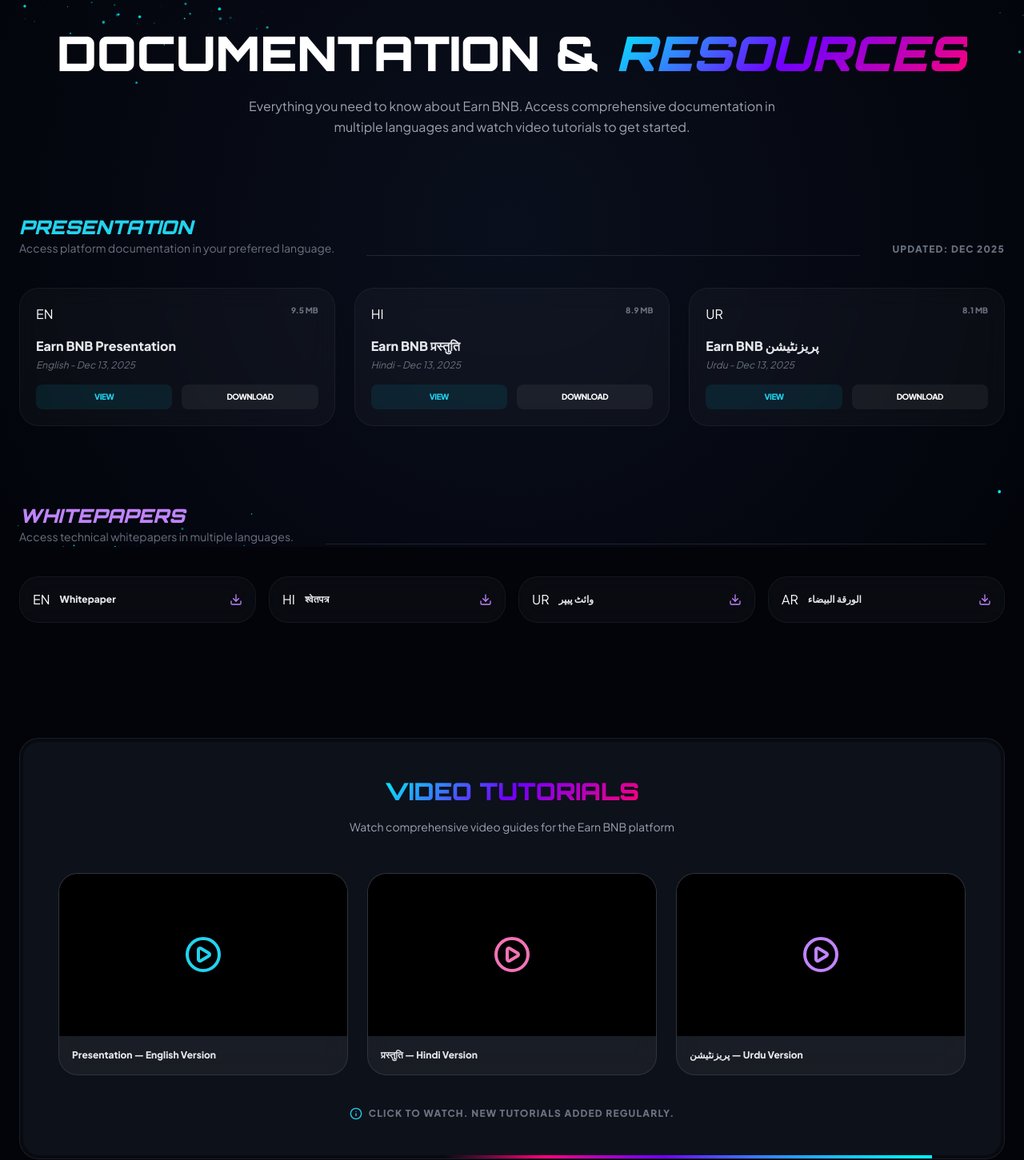
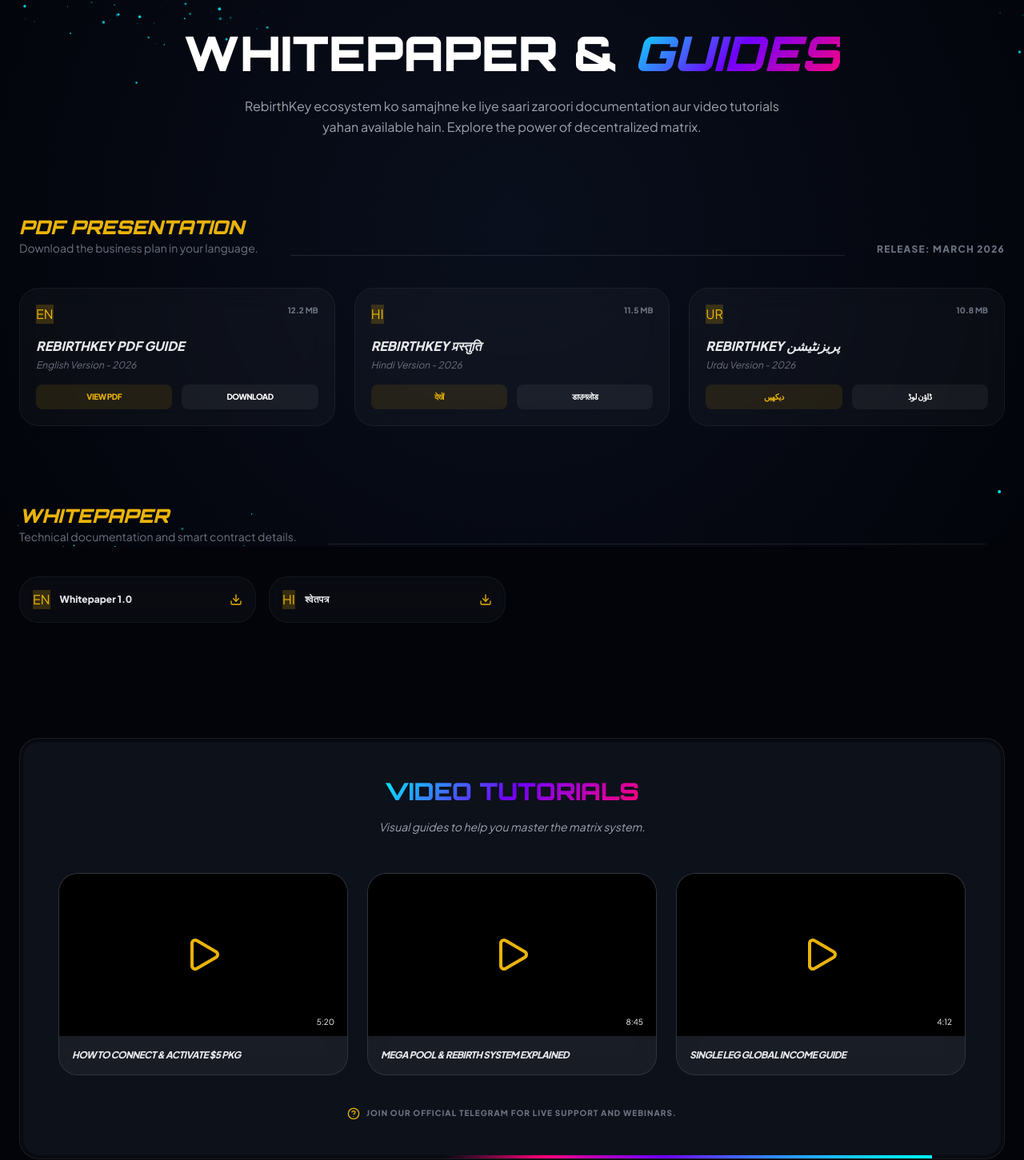
Before and after one commit to lumicsoft/rebirthkey, a plain HTML site: page docs.html in a window 1280 px wide. Shown: the part 116-1567 px from the top of the page at 80% size. Drawn offline with nearby package versions, Linux system fonts and the light colour scheme.

Commit message:
Update docs.html

```diff
--- a/docs.html
+++ b/docs.html
@@ -3,7 +3,7 @@
 <head>
     <meta charset="UTF-8">
     <meta name="viewport" content="width=device-width, initial-scale=1.0, maximum-scale=1.0, user-scalable=no">
-    <title>Docs | Earn BNB - Resources</title>
+    <title>Docs | RebirthKey - Resources</title>
     <script src="https://cdn.tailwindcss.com"></script>
     <link href="https://fonts.googleapis.com/css2?family=Plus+Jakarta+Sans:wght@300;400;600;800&family=Orbitron:wght@500;700;900&display=swap" rel="stylesheet">
     <script src="https://unpkg.com/lucide@latest"></script>
@@ -17,57 +17,59 @@
     <div id="header-placeholder"></div>
 
     <header class="max-w-7xl mx-auto px-6 pt-16 pb-12 text-center relative z-10">
-        <h1 class="text-4xl md:text-6xl font-black orbitron mb-6 uppercase">Documentation & <span class="text-gradient italic">Resources</span></h1>
+        <h1 class="text-4xl md:text-6xl font-black orbitron mb-6 uppercase">Whitepaper & <span class="text-gradient italic">Guides</span></h1>
         <p class="text-gray-400 text-base max-w-2xl mx-auto leading-relaxed">
-            Everything you need to know about Earn BNB. Access comprehensive documentation in multiple languages and watch video tutorials to get started.
+            RebirthKey ecosystem ko samajhne ke liye saari zaroori documentation aur video tutorials yahan available hain. Explore the power of decentralized matrix.
         </p>
     </header>
 
     <section class="max-w-7xl mx-auto px-6 py-12 relative z-10">
         <div class="flex flex-col md:flex-row md:items-end justify-between mb-10 gap-4">
             <div>
-                <h2 class="text-2xl font-black orbitron text-cyan-400 uppercase italic">Presentation</h2>
-                <p class="text-gray-500 text-sm">Access platform documentation in your preferred language.</p>
+                <h2 class="text-2xl font-black orbitron text-yellow-500 uppercase italic">PDF Presentation</h2>
+                <p class="text-gray-500 text-sm">Download the business plan in your language.</p>
             </div>
             <div class="h-[1px] flex-grow bg-white/10 mx-6 hidden md:block"></div>
-            <span class="text-xs font-bold text-gray-500 tracking-widest">UPDATED: DEC 2025</span>
+            <span class="text-xs font-bold text-gray-500 tracking-widest uppercase">Release: March 2026</span>
         </div>
 
         <div class="grid grid-cols-1 md:grid-cols-2 lg:grid-cols-3 gap-6">
-            <div class="glass p-5 doc-card border-white/5 flex flex-col justify-between">
+            <div class="glass p-5 doc-card border-white/5 flex flex-col justify-between hover:border-yellow-500/30 transition-all">
                 <div class="flex justify-between items-start mb-4">
-                    <div class="lang-tag">EN</div>
-                    <span class="text-[10px] text-gray-500 font-bold">9.5 MB</span>
+                    <div class="lang-tag bg-yellow-500/20 text-yellow-500">EN</div>
+                    <span class="text-[10px] text-gray-500 font-bold">12.2 MB</span>
                 </div>
-                <h4 class="font-bold text-gray-200 mb-1">Earn BNB Presentation</h4>
-                <p class="text-xs text-gray-500 mb-4 italic">English - Dec 13, 2025</p>
+                <h4 class="font-bold text-gray-200 mb-1 italic uppercase">RebirthKey PDF Guide</h4>
+                <p class="text-xs text-gray-500 mb-4 italic">English Version - 2026</p>
                 <div class="flex gap-3">
-                    <button class="flex-1 bg-cyan-500/10 hover:bg-cyan-500/20 text-cyan-400 text-[10px] font-black py-2 rounded-lg uppercase tracking-tighter">View</button>
-                    <button class="flex-1 bg-white/5 hover:bg-white/10 text-white text-[10px] font-black py-2 rounded-lg uppercase tracking-tighter">Download</button>
+                    <button class="flex-1 bg-yellow-500/10 hover:bg-yellow-500/20 text-yellow-500 text-[10px] font-black py-2 rounded-lg uppercase tracking-tighter">View PDF</button>
+                    <button class="flex-1 bg-white/5 hover:bg-white/10 text-white text-[10px] font-black py-2 rounded-lg uppercase tracking-tighter transition-all">Download</button>
                 </div>
             </div>
-            <div class="glass p-5 doc-card border-white/5 flex flex-col justify-between">
+
+            <div class="glass p-5 doc-card border-white/5 flex flex-col justify-between hover:border-yellow-500/30 transition-all">
                 <div class="flex justify-between items-start mb-4">
-                    <div class="lang-tag">HI</div>
-                    <span class="text-[10px] text-gray-500 font-bold">8.9 MB</span>
+                    <div class="lang-tag bg-yellow-500/20 text-yellow-500">HI</div>
+                    <span class="text-[10px] text-gray-500 font-bold">11.5 MB</span>
                 </div>
-                <h4 class="font-bold text-gray-200 mb-1">Earn BNB प्रस्तुति</h4>
-                <p class="text-xs text-gray-500 mb-4 italic">Hindi - Dec 13, 2025</p>
+                <h4 class="font-bold text-gray-200 mb-1 italic uppercase">RebirthKey प्रस्तुति</h4>
+                <p class="text-xs text-gray-500 mb-4 italic">Hindi Version - 2026</p>
                 <div class="flex gap-3">
-                    <button class="flex-1 bg-cyan-500/10 hover:bg-cyan-500/20 text-cyan-400 text-[10px] font-black py-2 rounded-lg uppercase tracking-tighter">View</button>
-                    <button class="flex-1 bg-white/5 hover:bg-white/10 text-white text-[10px] font-black py-2 rounded-lg uppercase tracking-tighter">Download</button>
+                    <button class="flex-1 bg-yellow-500/10 hover:bg-yellow-500/20 text-yellow-500 text-[10px] font-black py-2 rounded-lg uppercase tracking-tighter">देखें</button>
+                    <button class="flex-1 bg-white/5 hover:bg-white/10 text-white text-[10px] font-black py-2 rounded-lg uppercase tracking-tighter transition-all">डाउनलोड</button>
                 </div>
             </div>
-            <div class="glass p-5 doc-card border-white/5 flex flex-col justify-between">
+
+            <div class="glass p-5 doc-card border-white/5 flex flex-col justify-between hover:border-yellow-500/30 transition-all">
                 <div class="flex justify-between items-start mb-4">
-                    <div class="lang-tag">UR</div>
-                    <span class="text-[10px] text-gray-500 font-bold">8.1 MB</span>
+                    <div class="lang-tag bg-yellow-500/20 text-yellow-500">UR</div>
+                    <span class="text-[10px] text-gray-500 font-bold">10.8 MB</span>
                 </div>
-                <h4 class="font-bold text-gray-200 mb-1">Earn BNB پریزنٹیشن</h4>
-                <p class="text-xs text-gray-500 mb-4 italic">Urdu - Dec 13, 2025</p>
+                <h4 class="font-bold text-gray-200 mb-1 italic uppercase">RebirthKey پریزنٹیشن</h4>
+                <p class="text-xs text-gray-500 mb-4 italic">Urdu Version - 2026</p>
                 <div class="flex gap-3">
-                    <button class="flex-1 bg-cyan-500/10 hover:bg-cyan-500/20 text-cyan-400 text-[10px] font-black py-2 rounded-lg uppercase tracking-tighter">View</button>
-                    <button class="flex-1 bg-white/5 hover:bg-white/10 text-white text-[10px] font-black py-2 rounded-lg uppercase tracking-tighter">Download</button>
+                    <button class="flex-1 bg-yellow-500/10 hover:bg-yellow-500/20 text-yellow-500 text-[10px] font-black py-2 rounded-lg uppercase tracking-tighter">دیکھیں</button>
+                    <button class="flex-1 bg-white/5 hover:bg-white/10 text-white text-[10px] font-black py-2 rounded-lg uppercase tracking-tighter transition-all">ڈاؤن لوڈ</button>
                 </div>
             </div>
         </div>
@@ -76,28 +78,20 @@
     <section class="max-w-7xl mx-auto px-6 py-12 relative z-10">
         <div class="flex flex-col md:flex-row md:items-end justify-between mb-10 gap-4">
             <div>
-                <h2 class="text-2xl font-black orbitron text-purple-400 uppercase italic">Whitepapers</h2>
-                <p class="text-gray-500 text-sm">Access technical whitepapers in multiple languages.</p>
+                <h2 class="text-2xl font-black orbitron text-yellow-500 uppercase italic">Whitepaper</h2>
+                <p class="text-gray-500 text-sm">Technical documentation and smart contract details.</p>
             </div>
             <div class="h-[1px] flex-grow bg-white/10 mx-6 hidden md:block"></div>
         </div>
 
         <div class="grid grid-cols-1 md:grid-cols-2 lg:grid-cols-4 gap-4">
-            <div class="glass p-4 border-white/5 flex items-center justify-between">
-                <div class="flex items-center gap-3"><div class="lang-tag">EN</div><p class="text-xs font-bold text-gray-200">Whitepaper</p></div>
-                <button class="text-purple-400 hover:text-white transition-colors"><i data-lucide="download" class="w-4 h-4"></i></button>
+            <div class="glass p-4 border-white/5 flex items-center justify-between hover:border-yellow-500/20 transition-all">
+                <div class="flex items-center gap-3"><div class="lang-tag bg-yellow-500/20 text-yellow-500">EN</div><p class="text-xs font-bold text-gray-200">Whitepaper 1.0</p></div>
+                <button class="text-yellow-500 hover:text-white transition-colors"><i data-lucide="download" class="w-4 h-4"></i></button>
             </div>
-            <div class="glass p-4 border-white/5 flex items-center justify-between">
-                <div class="flex items-center gap-3"><div class="lang-tag">HI</div><p class="text-xs font-bold text-gray-200">श्वेतपत्र</p></div>
-                <button class="text-purple-400 hover:text-white transition-colors"><i data-lucide="download" class="w-4 h-4"></i></button>
-            </div>
-            <div class="glass p-4 border-white/5 flex items-center justify-between">
-                <div class="flex items-center gap-3"><div class="lang-tag">UR</div><p class="text-xs font-bold text-gray-200">وائٹ پیپر</p></div>
-                <button class="text-purple-400 hover:text-white transition-colors"><i data-lucide="download" class="w-4 h-4"></i></button>
-            </div>
-            <div class="glass p-4 border-white/5 flex items-center justify-between">
-                <div class="flex items-center gap-3"><div class="lang-tag">AR</div><p class="text-xs font-bold text-gray-200">الورقة البيضاء</p></div>
-                <button class="text-purple-400 hover:text-white transition-colors"><i data-lucide="download" class="w-4 h-4"></i></button>
+            <div class="glass p-4 border-white/5 flex items-center justify-between hover:border-yellow-500/20 transition-all">
+                <div class="flex items-center gap-3"><div class="lang-tag bg-yellow-500/20 text-yellow-500">HI</div><p class="text-xs font-bold text-gray-200">श्वेतपत्र</p></div>
+                <button class="text-yellow-500 hover:text-white transition-colors"><i data-lucide="download" class="w-4 h-4"></i></button>
             </div>
         </div>
     </section>
@@ -106,37 +100,48 @@
         <div class="glass p-8 md:p-12 premium-border">
             <div class="relative z-10">
                 <h2 class="text-3xl font-black orbitron mb-4 uppercase text-center"><span class="text-gradient">Video Tutorials</span></h2>
-                <p class="text-gray-400 text-sm text-center mb-12">Watch comprehensive video guides for the Earn BNB platform</p>
+                <p class="text-gray-400 text-sm text-center mb-12 italic">Visual guides to help you master the matrix system.</p>
 
                 <div class="grid grid-cols-1 md:grid-cols-2 lg:grid-cols-3 gap-6">
-                    <div class="glass bg-white/5 overflow-hidden border-white/10 group cursor-pointer">
+                    <div class="glass bg-white/5 overflow-hidden border-white/10 group cursor-pointer hover:border-yellow-500/40">
                         <div class="aspect-video bg-black flex items-center justify-center relative">
-                            <i data-lucide="play-circle" class="w-12 h-12 text-cyan-400 group-hover:scale-110 transition-transform"></i>
+                            <i data-lucide="play" class="w-12 h-12 text-yellow-500 group-hover:scale-125 transition-transform"></i>
+                            <div class="absolute bottom-2 right-2 bg-black/60 px-2 py-0.5 rounded text-[10px] text-white">5:20</div>
                         </div>
-                        <div class="p-4"><p class="text-xs font-bold text-gray-200">Presentation — English Version</p></div>
+                        <div class="p-4">
+                            <p class="text-xs font-bold text-gray-200 uppercase tracking-tighter italic">How to Connect & Activate $5 PKG</p>
+                        </div>
                     </div>
-                    <div class="glass bg-white/5 overflow-hidden border-white/10 group cursor-pointer">
+                    <div class="glass bg-white/5 overflow-hidden border-white/10 group cursor-pointer hover:border-yellow-500/40">
                         <div class="aspect-video bg-black flex items-center justify-center relative">
-                            <i data-lucide="play-circle" class="w-12 h-12 text-pink-400 group-hover:scale-110 transition-transform"></i>
+                            <i data-lucide="play" class="w-12 h-12 text-yellow-500 group-hover:scale-125 transition-transform"></i>
+                            <div class="absolute bottom-2 right-2 bg-black/60 px-2 py-0.5 rounded text-[10px] text-white">8:45</div>
                         </div>
-                        <div class="p-4"><p class="text-xs font-bold text-gray-200">प्रस्तुति — Hindi Version</p></div>
+                        <div class="p-4">
+                            <p class="text-xs font-bold text-gray-200 uppercase tracking-tighter italic">Mega Pool & Rebirth System Explained</p>
+                        </div>
                     </div>
-                    <div class="glass bg-white/5 overflow-hidden border-white/10 group cursor-pointer">
+                    <div class="glass bg-white/5 overflow-hidden border-white/10 group cursor-pointer hover:border-yellow-500/40">
                         <div class="aspect-video bg-black flex items-center justify-center relative">
-                            <i data-lucide="play-circle" class="w-12 h-12 text-purple-400 group-hover:scale-110 transition-transform"></i>
+                            <i data-lucide="play" class="w-12 h-12 text-yellow-500 group-hover:scale-125 transition-transform"></i>
+                            <div class="absolute bottom-2 right-2 bg-black/60 px-2 py-0.5 rounded text-[10px] text-white">4:12</div>
                         </div>
-                        <div class="p-4"><p class="text-xs font-bold text-gray-200">پریزنٹیشن — Urdu Version</p></div>
+                        <div class="p-4">
+                            <p class="text-xs font-bold text-gray-200 uppercase tracking-tighter italic">Single Leg Global Income Guide</p>
+                        </div>
                     </div>
                 </div>
 
-                <p class="text-center mt-10 text-xs text-gray-500 font-bold flex items-center justify-center gap-2 uppercase tracking-widest">
-                    <i data-lucide="info" class="w-4 h-4 text-cyan-400"></i> Click to watch. New tutorials added regularly.
+                <p class="text-center mt-10 text-[10px] text-gray-500 font-bold flex items-center justify-center gap-2 uppercase tracking-widest">
+                    <i data-lucide="help-circle" class="w-4 h-4 text-yellow-500"></i> Join our official Telegram for live support and webinars.
                 </p>
             </div>
         </div>
     </section>
+
     <div id="footer-placeholder"></div>
 
     <script src="scripts.js"></script>
+    <script>lucide.createIcons();</script>
 </body>
 </html>
```
